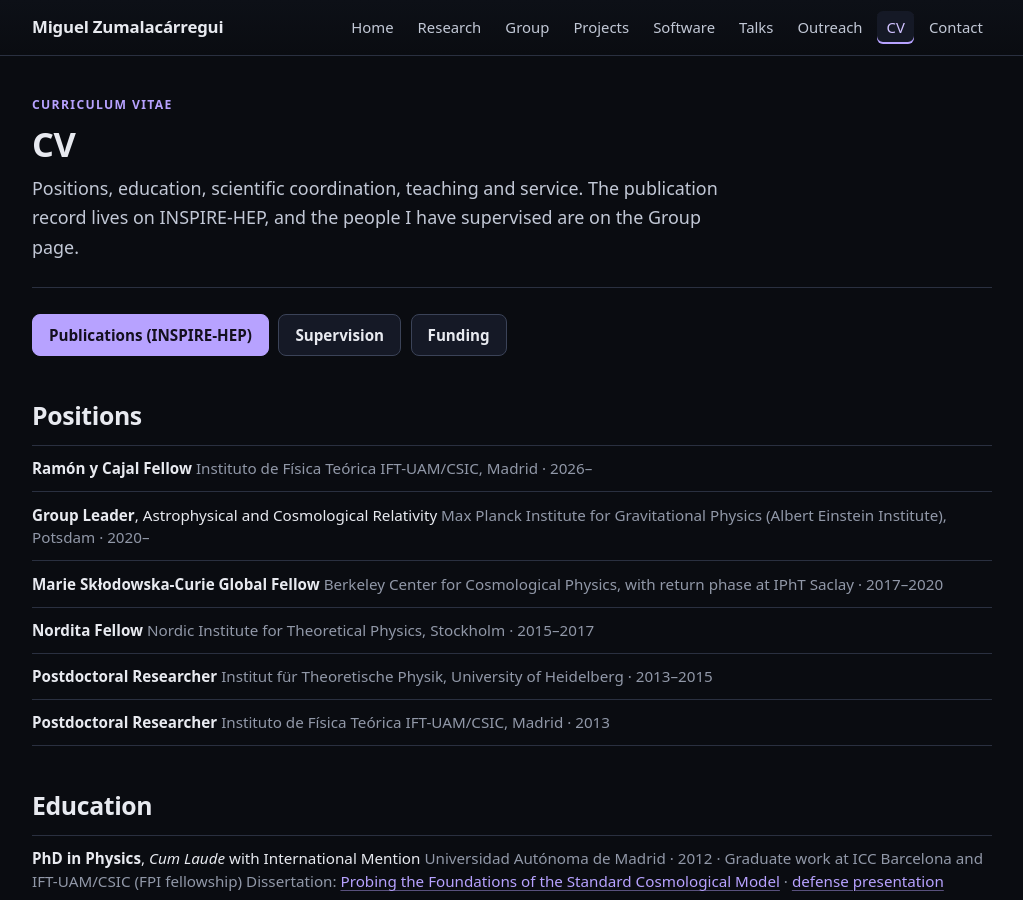
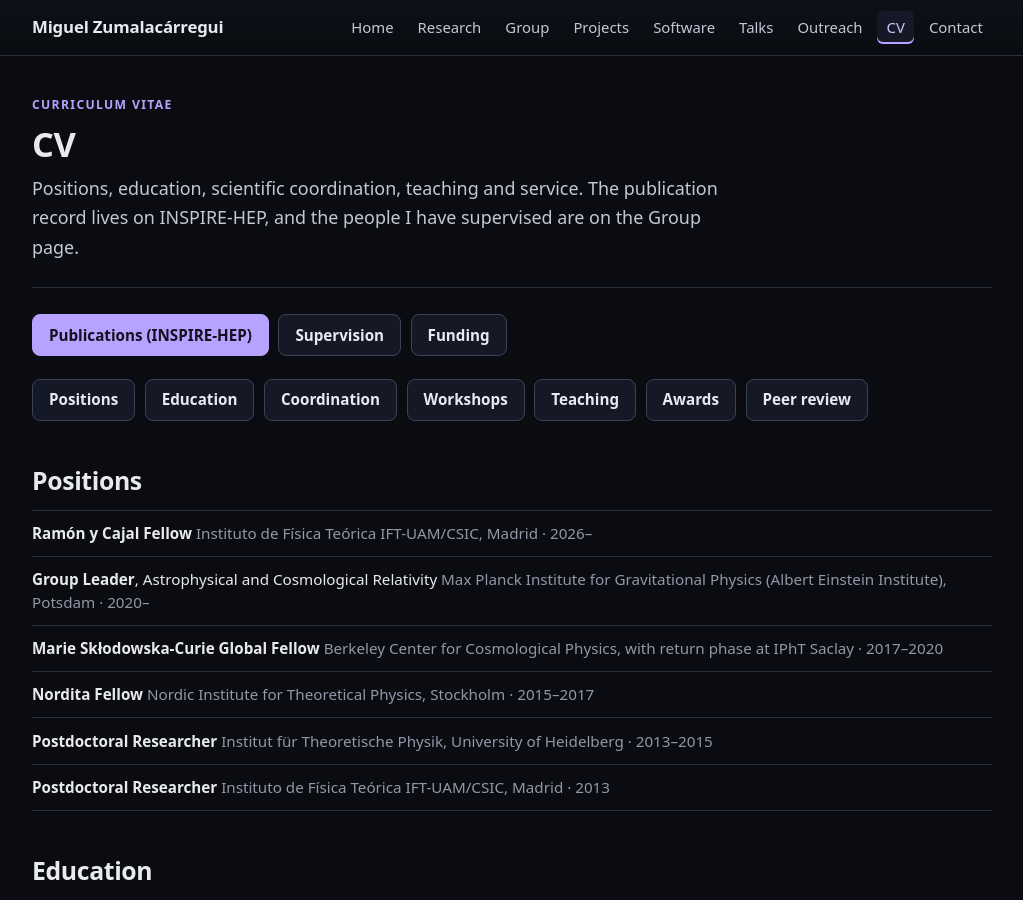
Before and after one commit to miguelzuma/miguelzuma.github.io, a Jekyll site: the page built from cv.html, in a window 1280 px wide and 900 px high. Shown: the whole window, without its empty margins (128-1151 px from the left). Built offline with Jekyll 4.4.1, drawn with Linux system fonts in a browser that asks for light colours.

Commit message:
Jump navigation on the long pages
Group had none, and Research only covered the main programme, so Cosmology and
Coordination were unreachable without scrolling past 2,500 words. Added CV as
well, which has the same shape: nine sections and no way in.

Co-Authored-By: Claude Opus 5 (1M context) <noreply@anthropic.com>
Claude-Session: https://claude.ai/code/session_01E2ZbXszK9qt9svKVxU5Yrt

```diff
--- a/cv.html
+++ b/cv.html
@@ -16,6 +16,16 @@ description: >-
   <a class="btn btn-primary" href="{{ site.author.inspire }}" rel="noopener">Publications (INSPIRE-HEP)</a>
   <a class="btn" href="{{ '/group.html' | relative_url }}">Supervision</a>
   <a class="btn" href="{{ '/projects.html' | relative_url }}">Funding</a>
+</div>
+
+<div class="btn-row">
+  <a class="btn" href="#positions">Positions</a>
+  <a class="btn" href="#education">Education</a>
+  <a class="btn" href="#leadership">Coordination</a>
+  <a class="btn" href="#events">Workshops</a>
+  <a class="btn" href="#teaching">Teaching</a>
+  <a class="btn" href="#awards">Awards</a>
+  <a class="btn" href="#service">Peer review</a>
 </div>
 
 <section class="section" id="positions">
--- a/research.html
+++ b/research.html
@@ -27,6 +27,8 @@ description: >-
   <a class="btn" href="#strong-field">Strong-field &amp; multi-messenger</a>
   <a class="btn" href="#tests-of-gravity">Tests of gravity</a>
   <a class="btn" href="#methods">Methods &amp; software</a>
+  <a class="btn" href="#cosmology">Cosmology &amp; gravity theories</a>
+  <a class="btn" href="#leadership">Coordination</a>
 </div>
 
 <!-- ==================================================================
```
Also changed, not shown: group.html (+7 -0 lines).
